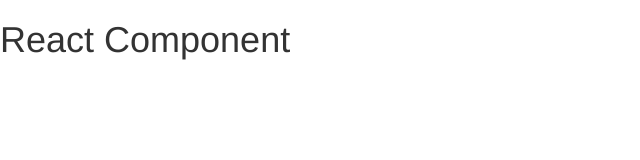
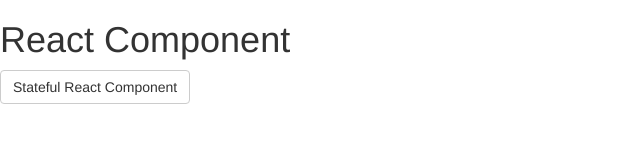
Before and after one commit to walshification/reactjs-essentials, a React app in the folder snapterest/: page / in a window 1280 px wide. Shown: the top 160 px of the page, without its empty margins (0-640 px from the left). Built offline with nearby package versions, Linux system fonts and the light colour scheme.

Commit message:
creates interactive toggle button

```diff
--- a/snapterest/src/app.jsx
+++ b/snapterest/src/app.jsx
@@ -1,23 +1,71 @@
-import React, { Component } from 'react';
+import React from 'react';
 import ReactDOM from 'react-dom';
 
 import template from './index.html';
 
-class ReactClass extends Component {
+class Heading extends React.Component {
+  constructor() {
+    super();
+  }
+  render() {
+    if (this.props.isHidden) {
+      return null;
+    }
+
+    return (
+      <h1 className='title' key='title'>React Component</h1>
+    );
+  }
+};
+
+class Button extends React.Component {
   constructor(props) {
     super(props);
     this.state = {
-      isHidden: false,
+      title: 'Stateful React Component'
     };
   }
+
+
   render() {
-    if (this.state.isHidden) {
+    return (
+      <button className='btn btn-default'
+              onClick={() => this.props.onClick()}>
+        {this.state.title}
+      </button>
+    );
+  }
+}
+
+class Container extends React.Component {
+  constructor(props) {
+    super(props);
+    this.state = { isHeaderHidden: false };
+  }
+
+  renderHeading() {
+    if (this.state.isHeaderHidden) {
       return null;
     }
+    return (
+      <Heading />
+    );
+  }
 
-    return React.createElement('h1', { className: 'header' }, 'React Component');
+  handleClick() {
+    this.setState({
+      isHeaderHidden: !this.state.isHeaderHidden
+    });
   }
-};
 
-const reactComponentElement = React.createElement(ReactClass);
-const reactComponent = ReactDOM.render(reactComponentElement, document.getElementById('react-application'));
+  render() {
+    return (
+      <div>
+        {this.renderHeading()}
+        <Button onClick={() => this.handleClick()} />
+      </div>
+    );
+  }
+}
+
+ReactDOM.render(<Container />, document.getElementById('react-application'));
```
